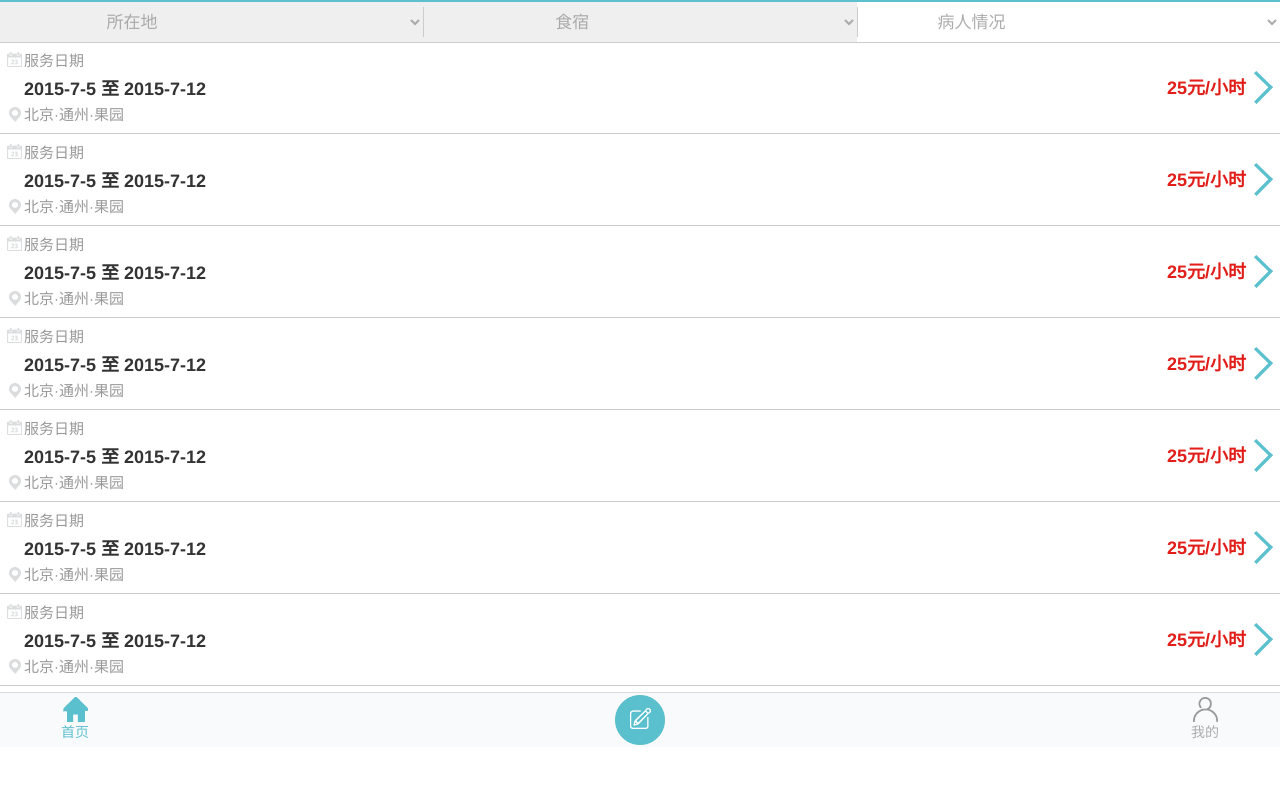
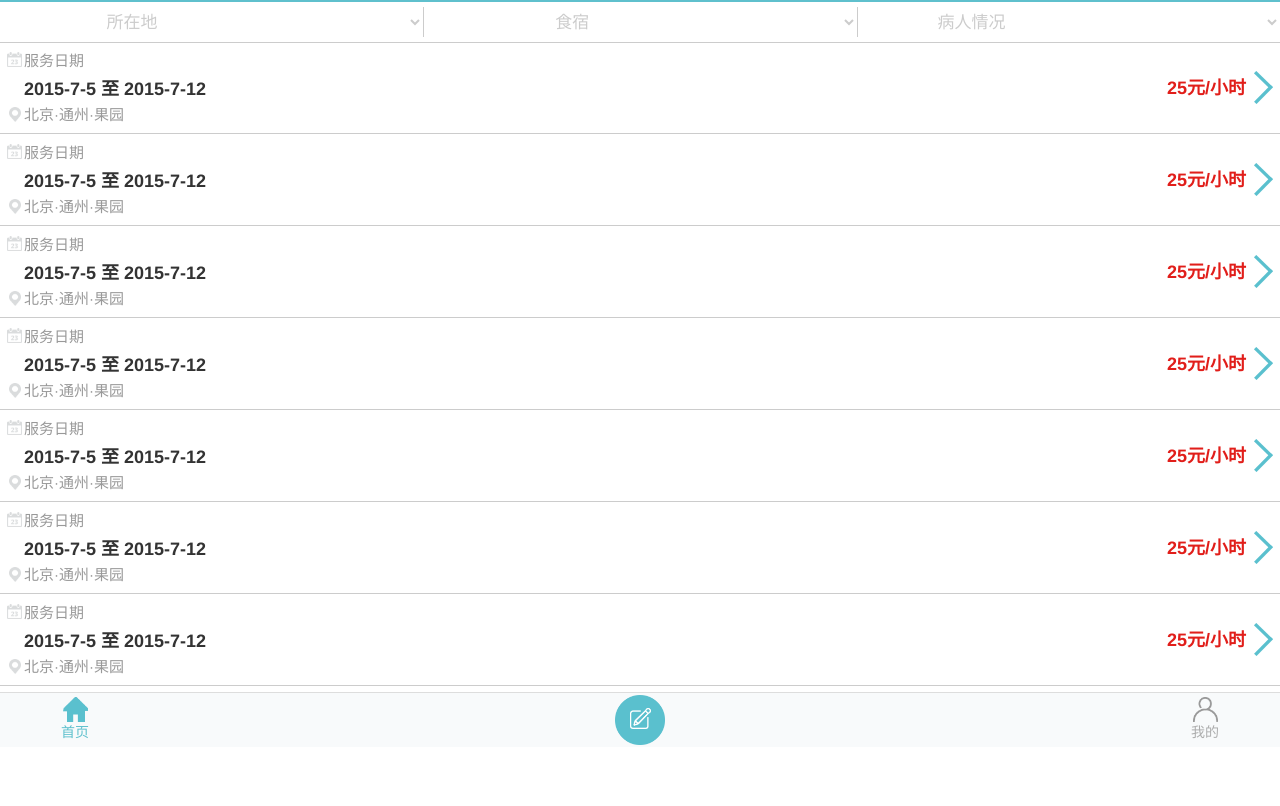
Before and after one commit to Adong-top/Nurse-list-page, a plain HTML site: page index.html in a window 1280 px wide. Shown: the part 53-859 px from the top of the page. Drawn offline with Linux system fonts and the light colour scheme.

Commit message:
Update one.css

```diff
--- a/styles/one.css
+++ b/styles/one.css
@@ -60,7 +60,7 @@ html,body{
 	float: right;
 	z-index: -10;
 	outline: none;
-	color: #999c;
+	color: #ccc;
         background-color: white;
 	width: 33.066%;
 	height: 40px;
@@ -72,7 +72,8 @@ html,body{
 	float: left;
 	z-index: -10;
 	outline: none;
-	color: #999c;
+	color: #ccc;
+	background-color: white;
 	width: 33.066%; /*第一版*/
 	height: 40px;
 	font-size: 17px;
@@ -87,7 +88,8 @@ html,body{
 	float: left;
 	z-index: -10;
 	outline: none;
-	color: #999c;
+	color: #ccc;
+	background-color: white;
 	width: 33.87%;
 	height: 40px;
 	border: 0;
```
